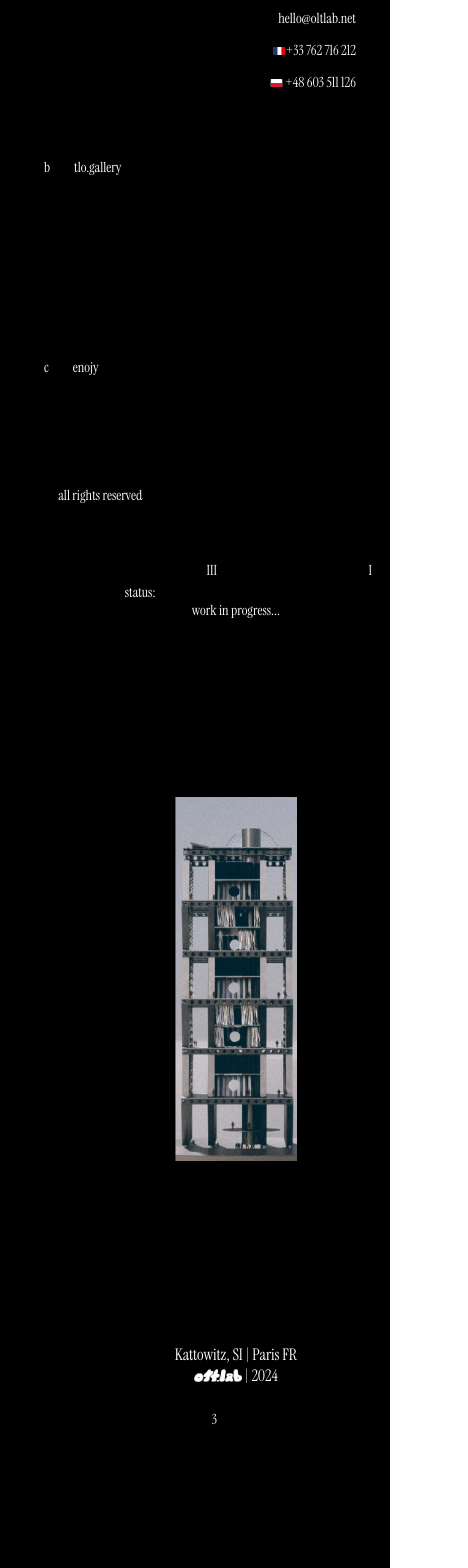
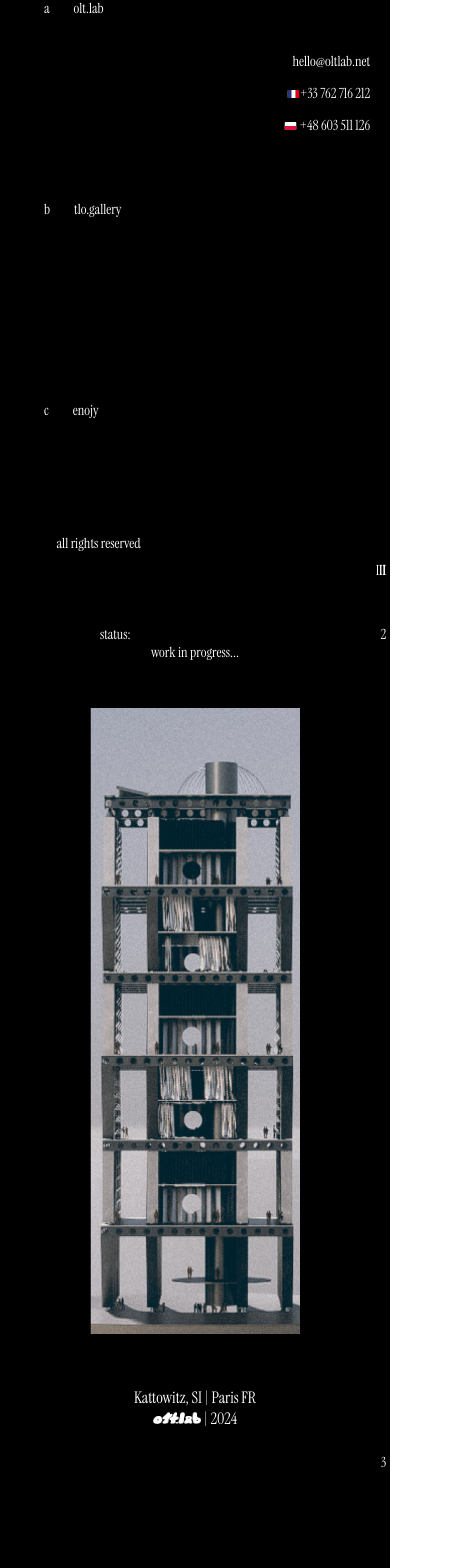
Before and after one commit to GeraltR/oltlab_v2, a React (Vite) app: page / in a window 390 px wide. Shown: the part 251-1819 px from the top of the page, 468 px wide, since content can reach past the window. Built offline with nearby package versions, Linux system fonts and the light colour scheme.

Commit message:
First good look mobile version

```diff
--- a/src/components/Hero/Hero.module.css
+++ b/src/components/Hero/Hero.module.css
@@ -4,7 +4,6 @@
   margin: auto;
   padding: 0;
   background-position: center;
-
   background-repeat: no-repeat;
 }
 
@@ -13,7 +12,7 @@
 }
 
 .mainHeroMedium {
-  background-size: 32%;
+  background-size: 60%;
 }
 
 .mainHeroBig {
--- a/src/components/LayoutCenter/LayoutCenter.jsx
+++ b/src/components/LayoutCenter/LayoutCenter.jsx
@@ -10,7 +10,11 @@ import { Hero } from "../Hero/Hero";
 
 export function LayoutCenter(props) {
   return (
-    <div className={styles.layoutCenter}>
+    <div
+      className={`${
+        props.isMobileDevice ? styles.layoutCenterMobile : styles.layoutCenter
+      }`}
+    >
       <LeftBar />
       <MainCenterLayout>
         <TopCenterBar firstText="status:" secondText="work in progress..." />
--- a/src/components/LayoutCenter/LayoutCenter.module.css
+++ b/src/components/LayoutCenter/LayoutCenter.module.css
@@ -7,3 +7,13 @@
   justify-content: center;
   align-items: center;
 }
+
+.layoutCenterMobile {
+  width: 100%;
+  margin: 0;
+  padding: 0;
+  display: flex;
+  flex-direction: row;
+  justify-content: center;
+  align-items: center;
+}
--- a/src/components/LayoutLeft/LayoutLeft.jsx
+++ b/src/components/LayoutLeft/LayoutLeft.jsx
@@ -9,7 +9,7 @@ export function LayoutLeft(props) {
   return (
     <div
       className={`${
-        props.isMobileDevice ? styles.layoutMobile : styles.layoutLeft
+        props.isMobileDevice ? styles.layoutLeftMobile : styles.layoutLeft
       }`}
     >
       <LeftBar />
--- a/src/components/LayoutLeft/LayoutLeft.module.css
+++ b/src/components/LayoutLeft/LayoutLeft.module.css
@@ -8,8 +8,8 @@
   align-items: center;
 }
 
-.layoutMobile {
-  width: 23rem;
+.layoutLeftMobile {
+  width: 100%;
   margin: 0;
   padding: 0;
   display: flex;
--- a/src/components/LayoutRight/LayoutRight.jsx
+++ b/src/components/LayoutRight/LayoutRight.jsx
@@ -7,7 +7,11 @@ import styles from "./LayoutRight.module.css";
 
 export function LayoutRight(props) {
   return (
-    <div className={styles.layoutRight}>
+    <div
+      className={`${
+        props.isMobileDevice ? styles.layoutRightMobile : styles.layoutRight
+      }`}
+    >
       <LeftBar />
       <MainCenterLayout>
         <RightChapter
--- a/src/components/LayoutRight/LayoutRight.module.css
+++ b/src/components/LayoutRight/LayoutRight.module.css
@@ -7,3 +7,19 @@
   justify-content: center;
   align-items: center;
 }
+
+.layoutRightMobile {
+  width: 100%;
+  margin: 0;
+  padding: 0;
+  display: flex;
+  flex-direction: row;
+  justify-content: center;
+  align-items: center;
+}
+
+@-moz-document url-prefix() {
+  .layoutRight {
+    height: 100dvh;
+  }
+}
--- a/src/components/MainCenterLayout/MainCenterLayout.module.css
+++ b/src/components/MainCenterLayout/MainCenterLayout.module.css
@@ -1,5 +1,5 @@
 .mainCenterLayout {
-  width: 98dvw;
+  width: 100%;
   margin: 0;
   padding: 0;
   display: flex;
--- a/src/views/MainPage.jsx
+++ b/src/views/MainPage.jsx
@@ -94,7 +94,7 @@ export function MainPage() {
         width: window.innerWidth,
         height: window.innerHeight,
       });
-      setIsMobileDevice(window.innerWidth < 1320 || window.innerHeight < 730);
+      setIsMobileDevice(window.innerWidth < 1320);
       if (window.innerHeight < 730) setHeighDeviceSize(1);
       else if (window.innerHeight < 900) setHeighDeviceSize(2);
       else setHeighDeviceSize(3);
@@ -120,6 +120,7 @@ export function MainPage() {
         heighDeviceSize={heighDeviceSize}
       />
       <LayoutRight
+        isMobileDevice={isMobileDevice}
         chapters={rightChapters}
         onMouseEnter={(e) => handleChapteronMouseEnter(e)}
         onMouseLeave={(e) => handleChapterMoseLeave(e)}
--- a/src/views/MainPage.module.css
+++ b/src/views/MainPage.module.css
@@ -16,5 +16,5 @@
   justify-content: center;
   margin: 0;
   padding: 0;
-  height: 290vh;
+  height: 300vh;
 }
```
